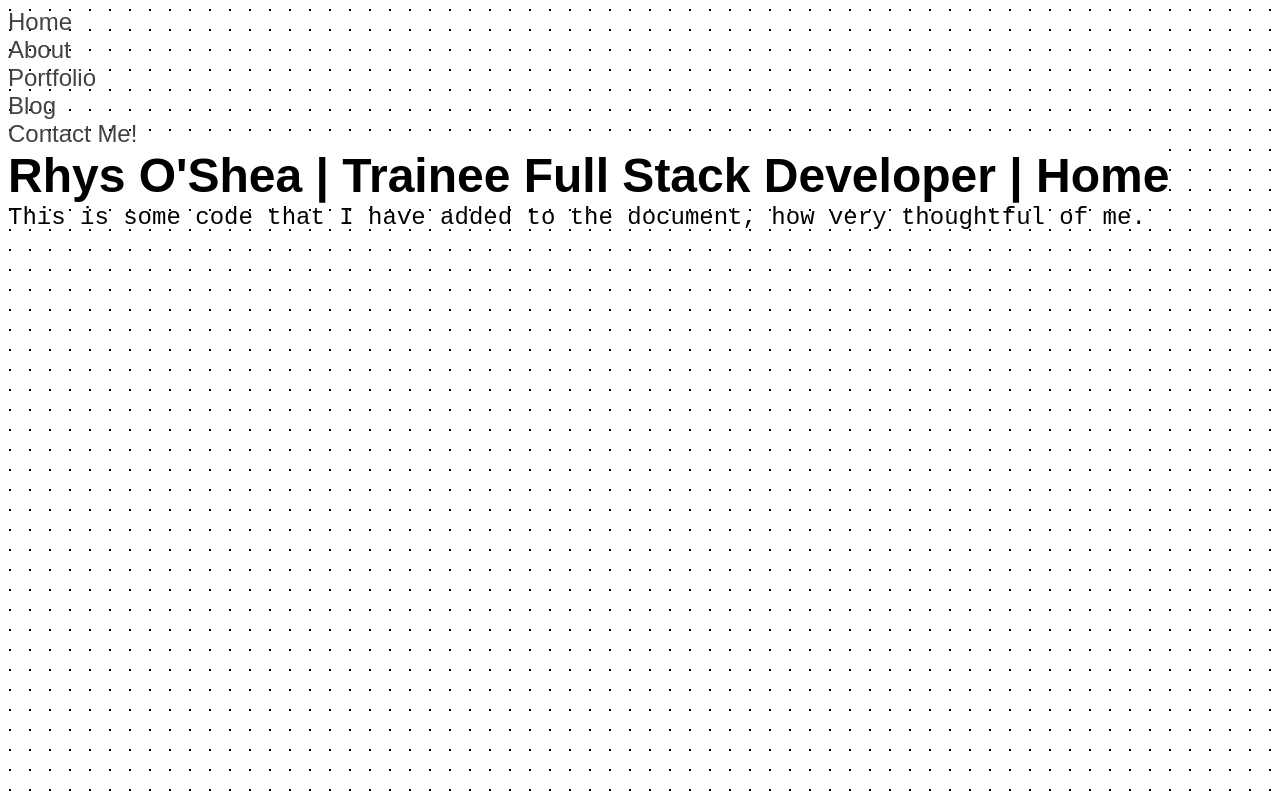
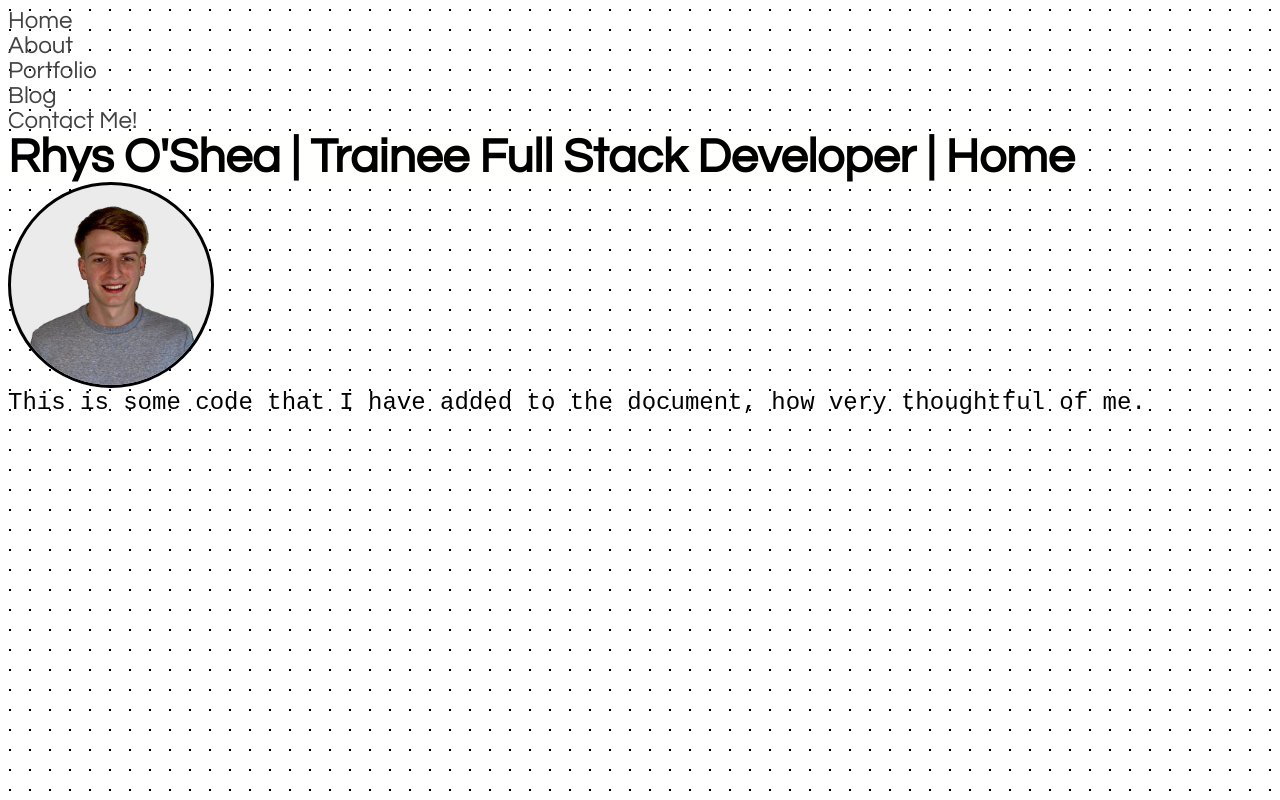
Before and after one commit to rhysjo/rhysjo.github.io, a plain HTML site: page index.html in a window 1280 px wide. Drawn offline with Linux system fonts and the light colour scheme.

Commit message:
Portfolio
Refactored main_styles CSS
Added image of me to home page
Made image fade to cartoonified version when hovered.
Some minor styling changes

```diff
--- a/assets/css/main/main_styles.css
+++ b/assets/css/main/main_styles.css
@@ -1,44 +1,73 @@
-html{
+html {
+    /* Set base font of document */
     font-size: 12px;
 }
 
 body {
+    /* Body font 2 times larger than base font */
     font-size: 2rem;
-    /* Base background color */
-    background-color: #ffffff;
-    background-image: radial-gradient(circle, #000000 1px, transparent 1px);
-    /* Size of the dot pattern */
+    /* Create dotted background */
+    background: #ffffff radial-gradient(circle, #000000 1px, transparent 1px);
     background-size: 20px 20px;
 }
 
-#header{
+header, #main-nav a {
+    /* Set font of nav bar and Header */
+    font-family: "Century Gothic", sans-serif;
+}
+
+#header {
     display: flex;
     align-items: center;
 }
 
-h1{
+h1 {
+    margin: 0;
     padding: 0;
-    margin: 0;
     background-color: #fffffe;
 }
 
-header{
-    font-family: century-gothic, sans-serif;
-}
-
-#main-nav a{
+#main-nav a {
     display: flex;
     gap: 15px;
     text-decoration: none;
     color: #424242;
-    font-family: century-gothic, sans-serif;
 }
 
-#main-nav a:visited{
+#main-nav a:visited {
     text-decoration: none;
 }
 
-#main-nav a:hover, a:active{
-    text-decoration: none;
+#main-nav a:hover,
+#main-nav a:active {
+    text-decoration: underline;
     color: #949494;
 }
+
+.image-container {
+    position: relative;
+    width: 200px;
+    height: 200px;
+    overflow: hidden;
+    border-radius: 50%;
+    background-color: #ebebeb;
+    border: medium solid #000000;
+}
+
+.pimg, .cpimg {
+    position: absolute;
+    top: 0;
+    left: 0;
+    width: 100%;
+    height: 100%;
+    transition: opacity 0.5s ease;
+}
+
+.cpimg {
+    opacity: 0;
+    z-index: 1;
+}
+
+.image-container:hover .cpimg {
+    opacity: 1;
+}
--- a/index.html
+++ b/index.html
@@ -42,6 +42,13 @@
 
 		</div>
 
+		<div class="image-container">
+
+			<img src="assets/images/self/png/professional_pp.png" alt="Professional image of me" class="pimg">
+			<img src="assets/images/self/png/professional_art_pp.png" alt="Cartoonified, professional image of me" class="cpimg">
+
+		</div>
+
 	</header>
 
 
```
Also changed, not shown: assets/images/self/jpg/professional_art_pp.jpg (renamed from assets/images/self/professional_art_pp.jpg), assets/images/self/png/professional_art_pp.png (added), assets/images/self/png/professional_pp.png (added).
